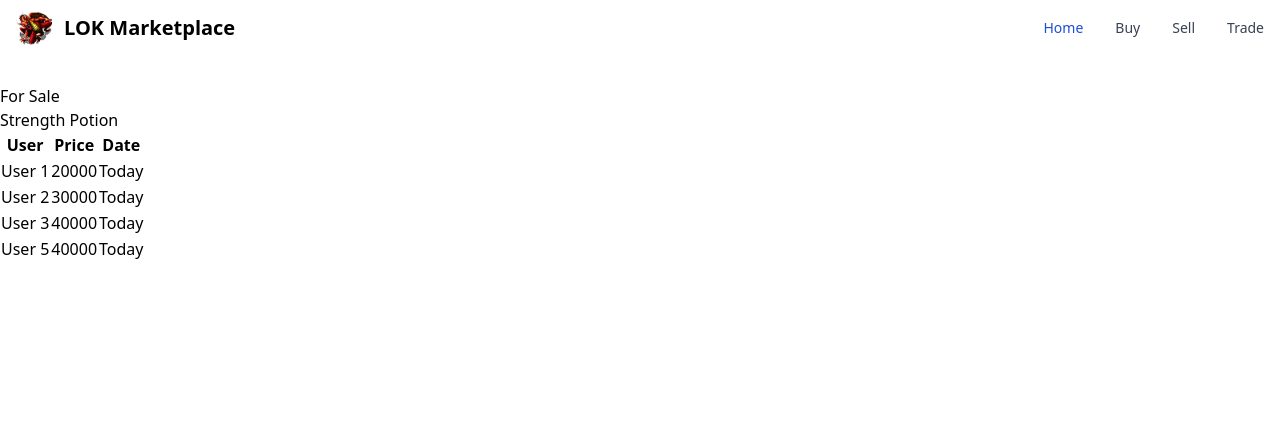
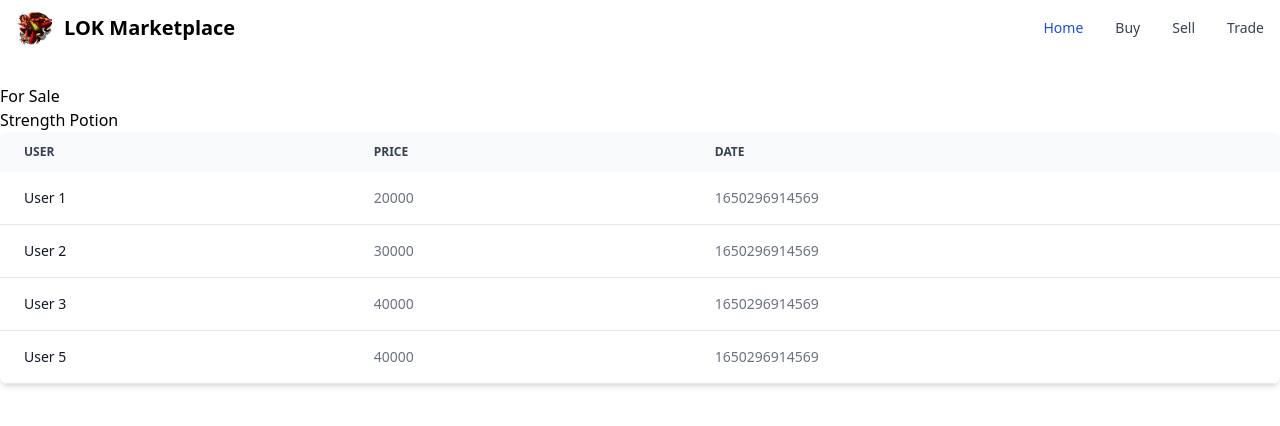
Before and after one commit to RdotSilva/React-NextJS-LegendsOfKesmai-Marketplace, a Next.js app: page /selling/strengthpotion in a window 1280 px wide. Shown: the top 426 px of the page. Built offline with nearby package versions, Linux system fonts and the light colour scheme.

Commit message:
Refactor table item listing

```diff
--- a/pages/selling/[slug].js
+++ b/pages/selling/[slug].js
@@ -1,5 +1,6 @@
 import React from "react";
 import Layout from "../../components/Layout/Layout";
+import Table from "../../components/Table/Table";
 import { potionList } from "../../utils/items/potionList";
 import { itemsForSale } from "../../utils/mockData/itemsForSale";
 
@@ -10,24 +11,7 @@ const SellingDetails = ({ potionData, forSale }) => {
       <div>For Sale</div>
       <p>{potionData.name}</p>
       <div>
-        <table class="table-auto">
-          <thead>
-            <tr>
-              <th>User</th>
-              <th>Price</th>
-              <th>Date</th>
-            </tr>
-          </thead>
-          <tbody>
-            {forSale.map((item) => (
-              <tr>
-                <td>{item.user}</td>
-                <td>{item.value}</td>
-                <td>Today</td>
-              </tr>
-            ))}
-          </tbody>
-        </table>
+        <Table items={itemsForSale} />
       </div>
     </>
   );
```
